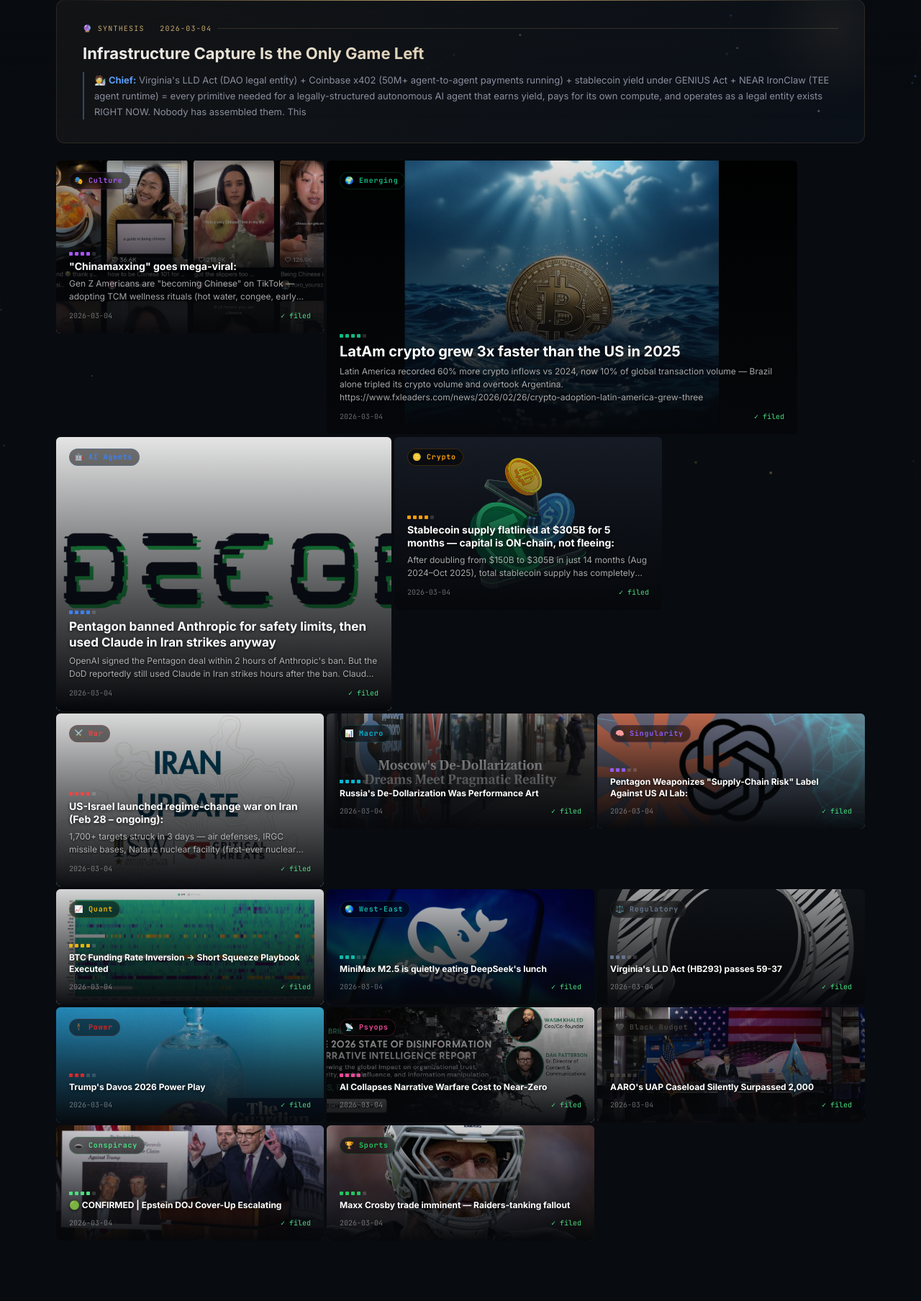
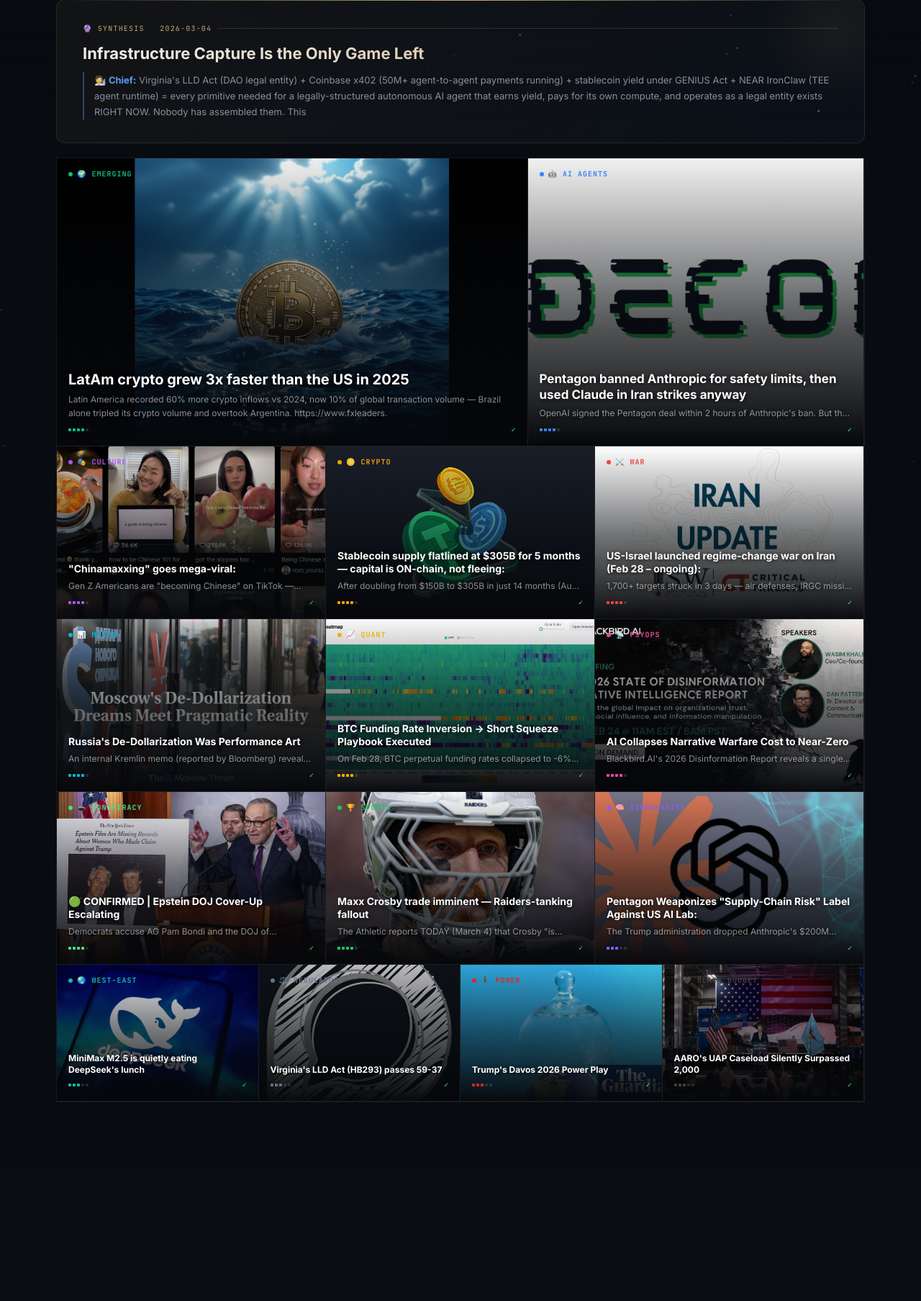
Before and after one commit to outsmartchad/intel-swarm, a Flask app: page / in a window 1280 px wide. Shown: the part 134-1941 px from the top of the page at 72% size. After the commit the page ends 1665 px from the top, so only its background shows below. Run offline with Flask 3, Linux system fonts and the light colour scheme.

Commit message:
feat: gap-free editorial grid + clean layout engine
Layout math:
- _pack_cols(n): solves a×3 + b×4 = n for zero-remainder 12-col packing
  e.g. 13 domains → 9 span-4 + 4 span-3 = 3 rows of 3 + 1 row of 4 ✓
- assign_layout(): hero(7)+featured(5) row 1, rest packed by score
- Domains reordered: hero→featured→high-scorers→low-scorers (visual hierarchy)
- Works for any N domains automatically

Visual design:
- gap: 0 (true no-gap), thin 1px rgba borders between cells
- Flat/editorial aesthetic (no border-radius on grid cards)
- Heights: hero/feat=400px, span-4=240px, span-3=190px
- Category label (dot + emoji + name) floats top-left
- Headline/preview/pips stack at bottom
- Scale(1.01) + gold ring on hover (no layout shift)

```diff
--- a/web/server.py
+++ b/web/server.py
@@ -209,36 +209,56 @@ def attach_images(findings, rid, date):
         finding["image"] = image_map.get(i)  # None if no image for this finding
 
 # ── LAYOUT ENGINE ─────────────────────────────────────────────────────────────
+def _pack_cols(n):
+    """
+    Return list of column widths (3 or 4) for n domains that fill
+    12-column rows with zero remainder. Wider slots go first (higher scores).
+    Solves: a×3 + b×4 = n  where rows-of-3 use span-4, rows-of-4 use span-3.
+    """
+    for a in range(n // 3 + 1):
+        rem = n - a * 3
+        if rem >= 0 and rem % 4 == 0:
+            return [4] * (a * 3) + [3] * rem
+    # Fallback: widen last card to consume leftover columns
+    cols = [4] * n
+    leftover = sum(cols) % 12
+    if leftover:
+        cols[-1] += 12 - leftover
+    return cols
+
 def assign_layout(domains, date):
     """
-    Assign editorial card sizes for the home page.
-    Hero rotates daily (date-seeded) but is always a high-scoring domain.
+    Assign editorial card sizes. All rows sum to exactly 12 cols — no gaps.
 
-    Slot sizes (12-col grid):
-      hero     → 7 cols  (one per page)
-      featured → 5 cols  (one per page)
-      medium   → 4 cols  (3 per row)
-      small    → 4 cols  (3 per row, remaining domains)
+    Row 1 : hero (7) + featured (5) = 12
+    Rows 2+: remaining domains packed by _pack_cols()
+             higher-scoring domains get span-4 (wider), lower get span-3
+
+    Hero/featured rotate daily via date-seeded RNG weighted to top scorers.
+    Domains are reordered: hero → featured → rest (score-descending).
     """
-    seed = int(hashlib.md5(date.encode()).hexdigest()[:8], 16)
-    rng  = random.Random(seed)
+    N = len(domains)
+    if N == 0:
+        return domains
 
-    by_score = sorted(range(len(domains)), key=lambda i: domains[i]["score"], reverse=True)
+    seed   = int(hashlib.md5(date.encode()).hexdigest()[:8], 16)
+    rng    = random.Random(seed)
+    by_score = sorted(range(N), key=lambda i: domains[i]["score"], reverse=True)
 
-    hero_i = rng.choice(by_score[:min(3, len(by_score))])
+    hero_i = rng.choice(by_score[:min(3, N)])
     rest1  = [i for i in by_score if i != hero_i]
     feat_i = rng.choice(rest1[:min(3, len(rest1))])
-    rest2  = [i for i in rest1 if i != feat_i]
+    rest   = [i for i in rest1 if i != feat_i]   # score-sorted, wide→narrow
 
-    roles = {}
-    roles[hero_i] = "hero"
-    roles[feat_i] = "featured"
-    for i in rest2[:3]:  roles[i] = "medium"
-    for i in rest2[3:]:  roles[i] = "small"
+    col_map = {hero_i: 7, feat_i: 5}
+    for domain_i, cols in zip(rest, _pack_cols(len(rest))):
+        col_map[domain_i] = cols
 
-    for i, d in enumerate(domains):
-        d["layout"] = roles.get(i, "small")
+    for rank, domain_i in enumerate([hero_i, feat_i] + rest):
+        domains[domain_i]["cols"]       = col_map[domain_i]
+        domains[domain_i]["sort_order"] = rank
 
+    domains.sort(key=lambda d: d.get("sort_order", 99))
     return domains
 
 # ── RESEARCHER DATA ───────────────────────────────────────────────────────────
--- a/web/templates/home.html
+++ b/web/templates/home.html
@@ -5,134 +5,147 @@
 {% block body %}
 <style>
 /* ── SYNTHESIS STRIP ── */
-.syn-hero { margin-bottom: 24px; }
+.syn-hero { margin-bottom: 20px; }
 
 /* ── EDITORIAL GRID ── */
 .editorial {
   display: grid;
   grid-template-columns: repeat(12, 1fr);
-  gap: 4px;
+  gap: 0;
   margin-bottom: 48px;
+  border: 1px solid rgba(255,255,255,.06);
 }
 
 /* Base card */
 .ecard {
-  position: relative; overflow: hidden; border-radius: 6px;
-  background: #111418;
+  position: relative; overflow: hidden;
+  background: #0d1117;
   text-decoration: none; color: inherit;
   display: flex; flex-direction: column;
-  transition: box-shadow .2s, transform .2s;
+  border-right: 1px solid rgba(255,255,255,.06);
+  border-bottom: 1px solid rgba(255,255,255,.06);
+  transition: z-index 0s;
 }
 .ecard:hover {
-  box-shadow: 0 0 0 2px rgba(200,169,110,.5), 0 8px 40px rgba(0,0,0,.6);
-  transform: translateY(-2px);
-  z-index: 2;
+  z-index: 10;
+  box-shadow: 0 0 0 2px rgba(200,169,110,.6), 0 8px 48px rgba(0,0,0,.8);
+  transform: scale(1.01);
+  transition: box-shadow .15s, transform .2s;
 }
 
-/* Layout slots — explicit heights so rows align perfectly */
-.ecard-hero     { grid-column: span 7; height: 380px; }
-.ecard-featured { grid-column: span 5; height: 380px; }
-.ecard-medium   { grid-column: span 4; height: 240px; }
-.ecard-small    { grid-column: span 4; height: 160px; } /* span 4 → 3 per row = 12 ✓ */
+/* Column spans — set server-side via d.cols */
+.span-7  { grid-column: span 7; }
+.span-6  { grid-column: span 6; }
+.span-5  { grid-column: span 5; }
+.span-4  { grid-column: span 4; }
+.span-3  { grid-column: span 3; }
 
-/* Full-bleed image bg */
+/* Row heights tied to column width */
+.span-7, .span-5 { height: 400px; }
+.span-6          { height: 400px; }
+.span-4          { height: 240px; }
+.span-3          { height: 190px; }
+
+/* Background image */
 .ecard-bg {
   position: absolute; inset: 0;
   background-size: cover; background-position: center;
-  transition: transform .5s ease;
+  transition: transform .6s ease;
 }
-.ecard:hover .ecard-bg { transform: scale(1.04); }
-.ecard-gradient-bg {
-  position: absolute; inset: 0;
-}
+.ecard:hover .ecard-bg { transform: scale(1.06); }
+
+/* Gradient fallback */
+.ecard-grad { position: absolute; inset: 0; }
+
 /* Overlay */
 .ecard-overlay {
   position: absolute; inset: 0;
   background: linear-gradient(
     to top,
-    rgba(5,7,10,.97) 0%,
-    rgba(5,7,10,.65) 45%,
-    rgba(5,7,10,.15) 100%
+    rgba(5,7,10,.98) 0%,
+    rgba(5,7,10,.55) 50%,
+    transparent 100%
   );
 }
-.ecard-hero .ecard-overlay, .ecard-featured .ecard-overlay {
+.span-7 .ecard-overlay, .span-5 .ecard-overlay {
   background: linear-gradient(
     to top,
     rgba(5,7,10,1) 0%,
     rgba(5,7,10,.7) 40%,
-    rgba(5,7,10,.1) 100%
+    rgba(5,7,10,.05) 100%
   );
 }
 
-/* Content sits above overlay */
-.ecard-content {
+/* Content */
+.ecard-inner {
   position: relative; z-index: 2;
-  padding: 16px 18px;
-  display: flex; flex-direction: column; justify-content: flex-end;
-  height: 100%;
-  gap: 6px;
+  height: 100%; padding: 14px 16px;
+  display: flex; flex-direction: column;
+  justify-content: space-between;
+  gap: 8px;
 }
 
-/* Domain badge */
-.ecard-badge {
-  display: inline-flex; align-items: center; gap: 6px;
+/* Top: category badge */
+.ecard-cat {
+  display: flex; align-items: center; gap: 6px;
   font-family: var(--mono); font-size: 10px; font-weight: 700;
-  letter-spacing: .08em; padding: 3px 9px 3px 6px;
-  border-radius: 99px;
-  background: rgba(0,0,0,.5); backdrop-filter: blur(4px);
-  border: 1px solid rgba(255,255,255,.1);
+  letter-spacing: .1em; text-transform: uppercase;
   width: fit-content;
-  align-self: flex-start;
-  margin-bottom: auto; /* push badge to top, text to bottom */
+}
+.ecard-cat-dot {
+  width: 6px; height: 6px; border-radius: 50%; flex-shrink: 0;
 }
 
-/* Score pips */
-.ecard-pips { display: flex; gap: 3px; align-items: center; }
-.epip { width: 5px; height: 5px; border-radius: 1px; }
-.epip.on { opacity: 1; }
-.epip.off { background: rgba(255,255,255,.15) !important; }
+/* Bottom: text stack */
+.ecard-body-wrap { display: flex; flex-direction: column; gap: 6px; }
 
 .ecard-headline {
-  font-weight: 700; line-height: 1.3; color: #fff;
+  font-weight: 700; color: #fff; line-height: 1.3;
+  text-shadow: 0 1px 6px rgba(0,0,0,.9);
+  display: -webkit-box; -webkit-box-orient: vertical; overflow: hidden;
+}
+.span-7 .ecard-headline { font-size: 20px; -webkit-line-clamp: 3; }
+.span-5 .ecard-headline { font-size: 17px; -webkit-line-clamp: 3; }
+.span-4 .ecard-headline { font-size: 14px; -webkit-line-clamp: 2; }
+.span-3 .ecard-headline { font-size: 12px; -webkit-line-clamp: 2; }
+
+.ecard-preview {
+  font-size: 12px; color: rgba(255,255,255,.55); line-height: 1.55;
+  display: -webkit-box; -webkit-box-orient: vertical; overflow: hidden;
   text-shadow: 0 1px 4px rgba(0,0,0,.8);
 }
-.ecard-hero     .ecard-headline { font-size: 20px; }
-.ecard-featured .ecard-headline { font-size: 17px; }
-.ecard-medium   .ecard-headline { font-size: 14px; }
-.ecard-small    .ecard-headline { font-size: 12px; }
+.span-7 .ecard-preview { -webkit-line-clamp: 2; }
+.span-5 .ecard-preview { -webkit-line-clamp: 1; }
+.span-4 .ecard-preview { -webkit-line-clamp: 1; }
+.span-3 .ecard-preview { display: none; }
 
-.ecard-preview {
-  font-size: 12px; color: rgba(255,255,255,.65); line-height: 1.5;
-  display: -webkit-box; -webkit-box-orient: vertical; overflow: hidden;
-  text-shadow: 0 1px 3px rgba(0,0,0,.8);
+/* Score + meta row */
+.ecard-foot {
+  display: flex; align-items: center; justify-content: space-between;
+  font-family: var(--mono); font-size: 10px; color: rgba(255,255,255,.3);
 }
-.ecard-hero     .ecard-preview { -webkit-line-clamp: 3; }
-.ecard-featured .ecard-preview { -webkit-line-clamp: 2; }
-.ecard-medium   .ecard-preview { -webkit-line-clamp: 2; }
-.ecard-small    .ecard-preview { display: none; }
+.ecard-pips { display: flex; gap: 2px; }
+.epip { width: 4px; height: 4px; border-radius: 1px; }
+.epip.on  { opacity: 1; }
+.epip.off { background: rgba(255,255,255,.12) !important; }
+.ecard-filed { color: #4ade80; }
 
-.ecard-footer {
-  display: flex; align-items: center; justify-content: space-between;
-  font-family: var(--mono); font-size: 10px;
-  color: rgba(255,255,255,.4);
-}
-.ecard-filed   { color: #4ade80; }
-.ecard-pending { color: rgba(255,255,255,.2); }
-
-/* Stagger animations */
-.ecard { animation: fadeUp .4s ease both; }
-{% for i in range(1,15) %}.ecard:nth-child({{ i }}){animation-delay:{{ "%.2f"|format(i*0.05) }}s}{% endfor %}
+/* Entrance animation */
+.ecard { animation: fadeUp .35s ease both; }
+{% for i in range(1, 16) %}
+.ecard:nth-child({{ i }}) { animation-delay: {{ "%.2f"|format(i * 0.04) }}s; }
+{% endfor %}
 
 /* Responsive */
 @media (max-width: 900px) {
-  .ecard-hero     { grid-column: span 12; height: 300px; }
-  .ecard-featured { grid-column: span 12; height: 260px; }
-  .ecard-medium   { grid-column: span 6;  height: 200px; }
-  .ecard-small    { grid-column: span 6;  height: 150px; }
+  .editorial { gap: 2px; border: none; }
+  .ecard { border-radius: 4px; border: none; }
+  .span-7, .span-5 { grid-column: span 12; height: 300px; }
+  .span-4 { grid-column: span 6; height: 200px; }
+  .span-3 { grid-column: span 6; height: 160px; }
 }
 @media (max-width: 600px) {
-  .ecard-hero, .ecard-featured { grid-column: span 12; height: 240px; }
-  .ecard-medium, .ecard-small  { grid-column: span 12; height: 160px; }
+  .span-7, .span-5, .span-4, .span-3 { grid-column: span 12; height: 180px; }
 }
 </style>
 
@@ -150,57 +163,56 @@
 
   <div class="editorial">
     {% for d in domains %}
-    {% set layout = d.layout|default('small') %}
     {% set col1 = d.colors.split(',')[0] %}
     {% set col2 = d.colors.split(',')[1] %}
+    {% set cols = d.cols | default(4) %}
 
-    <a href="/domain/{{ d.id }}?lang={{ lang|default('en') }}" class="ecard ecard-{{ layout }}">
+    <a href="/domain/{{ d.id }}?lang={{ lang|default('en') }}" class="ecard span-{{ cols }}">
 
-      {# Background: real image or gradient #}
+      {# Background #}
       {% if d.cover_image %}
       <div class="ecard-bg" style="background-image:url('{{ d.cover_image }}')"></div>
       {% else %}
-      <div class="ecard-gradient-bg" style="background: linear-gradient(135deg, {{ col1 }} 0%, {{ col2 }} 100%)"></div>
+      <div class="ecard-grad" style="background:linear-gradient(135deg,{{ col1 }} 0%,{{ col2 }} 100%)"></div>
       {% endif %}
       <div class="ecard-overlay"></div>
 
-      <div class="ecard-content">
+      <div class="ecard-inner">
 
-        {# Top: domain badge #}
-        <div class="ecard-badge" style="color:{{ col2 }}; border-color:{{ col2 }}33">
+        {# Category label — top #}
+        <div class="ecard-cat" style="color:{{ col2 }}">
+          <div class="ecard-cat-dot" style="background:{{ col2 }}"></div>
           {{ d.emoji }} {{ d.name }}
         </div>
 
-        {# Bottom: headline + meta #}
-        <div>
-          <div class="ecard-pips" style="margin-bottom:6px">
-            {% set score = d.score|default(3) %}
-            {% for i in range(1,6) %}
-            <div class="epip {% if i <= score %}on{% else %}off{% endif %}"
-                 style="{% if i <= score %}background:{{ col2 }}{% endif %}"></div>
-            {% endfor %}
-          </div>
-
+        {# Text + meta — bottom #}
+        <div class="ecard-body-wrap">
           <div class="ecard-headline">
             {% if d.headline %}{{ d.headline }}
-            {% else %}<span style="opacity:.4">No findings today</span>{% endif %}
+            {% else %}<span style="opacity:.35">No findings today</span>{% endif %}
           </div>
 
           {% if d.findings and d.findings|length > 0 and d.findings[0].body %}
-          <div class="ecard-preview" style="margin-top:6px">{{ d.findings[0].body[:240] }}</div>
+          <div class="ecard-preview">{{ d.findings[0].body[:180] }}</div>
           {% endif %}
 
-          <div class="ecard-footer" style="margin-top:10px">
-            <span>{{ date }}</span>
+          <div class="ecard-foot">
+            <div class="ecard-pips">
+              {% set score = d.score | default(3) %}
+              {% for i in range(1, 6) %}
+              <div class="epip {% if i <= score %}on{% else %}off{% endif %}"
+                   style="{% if i <= score %}background:{{ col2 }}{% endif %}"></div>
+              {% endfor %}
+            </div>
             {% if d.filed %}
-            <span class="ecard-filed">✓ filed</span>
+            <span class="ecard-filed">✓</span>
             {% else %}
-            <span class="ecard-pending">pending</span>
+            <span style="opacity:.3">—</span>
             {% endif %}
           </div>
         </div>
+
       </div>
-
     </a>
     {% endfor %}
   </div>
```
